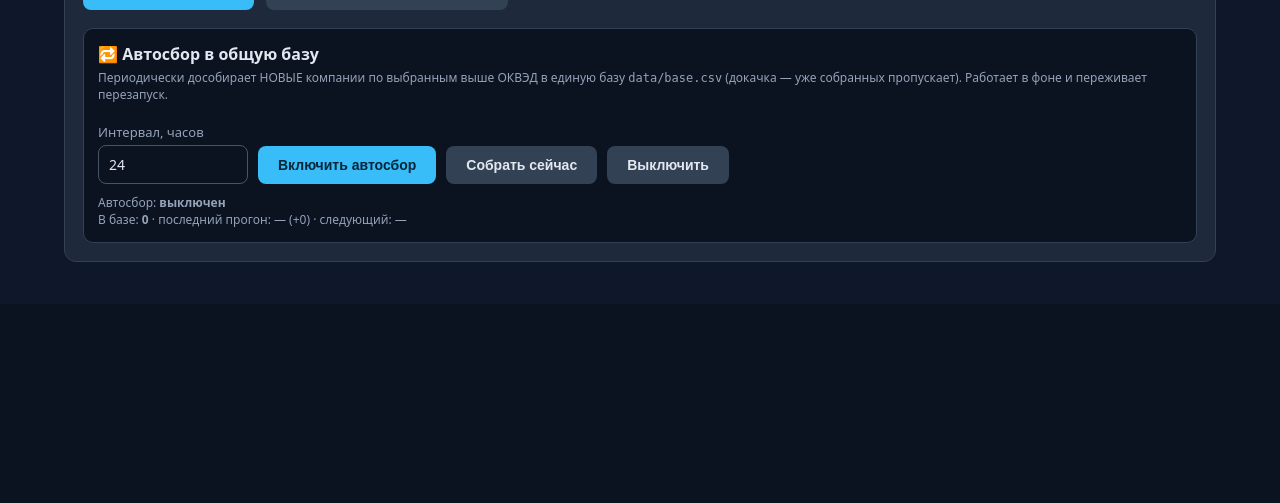
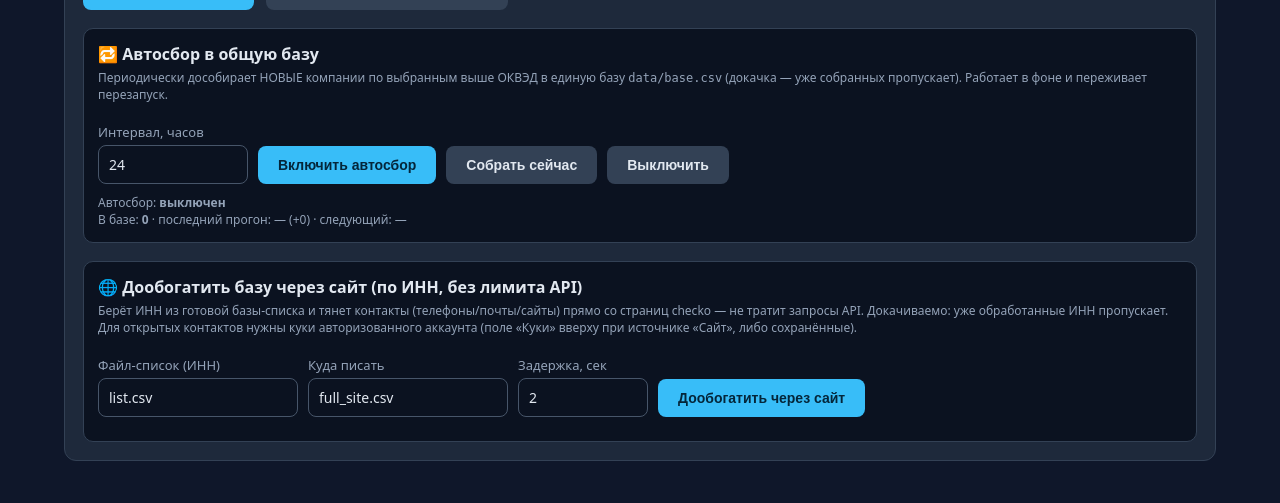
Before and after one commit to kirillrand4-alt/Parser2, a Flask app: page / in a window 1280 px wide. Shown: the part 1119-1622 px from the top of the page. Before the commit the page ends 1381 px from the top, so only its background shows below. Run offline with Flask 3, Linux system fonts and the light colour scheme; the visitor is signed in with stand-in values (Sample User, id 1).

Commit message:
Web: enrich base contacts via site (by INN) + live log window
- CheckoSiteClient.card_by_inn: fetch a company card from checko's site by
  INN (HTML), no API quota used.
- pipeline.iter_enrich_site: resumable, throttled, cookie-aware site
  enrichment over an INN list; stops on repeated blocks.
- webapp: /enrich-site route + worker reading INNs from the list CSV, writing
  a resumable output CSV/XLSX.
- webapp: per-job stderr tee streams the run log to a neat, auto-scrolling
  log window in the UI (shown for every job).

Co-Authored-By: Claude Opus 4.8 <noreply@anthropic.com>
Claude-Session: https://claude.ai/code/session_01GrocdrGugg2KX166ZX7v4r

```diff
--- a/webapp/app.py
+++ b/webapp/app.py
@@ -37,7 +37,7 @@ from werkzeug.middleware.proxy_fix import ProxyFix
 
 from metalparser.export import CsvAppender, write_excel_from_csv, read_existing_keys
 from metalparser.okved import OKVED_SETS, OKVED_SET_LABELS, DEFAULT_SET, OKVED_TREE
-from metalparser.pipeline import PipelineConfig, iter_run, count_companies
+from metalparser.pipeline import PipelineConfig, iter_run, count_companies, iter_enrich_site
 
 app = Flask(__name__)
 # Работа за обратным прокси (nginx) — корректные схемы/префиксы для поддомена/пути
@@ -106,6 +106,50 @@ def parse_okved_codes(form) -> list[str]:
 # Состояние задач в памяти (один процесс). job_id -> dict
 JOBS: dict[str, dict] = {}
 _LOCK = threading.Lock()
+
+
+class _TeeStderr:
+    """Дублирует stderr: пишет в реальный поток И в буфер лога той задачи,
+    в потоке которой идёт запись (чтобы показывать логи прогона в вебе)."""
+
+    def __init__(self, real):
+        self.real = real
+        self._bufs: dict[int, list] = {}   # thread ident -> список строк
+        self._lock = threading.Lock()
+
+    def register(self, buf):
+        with self._lock:
+            self._bufs[threading.get_ident()] = buf
+
+    def unregister(self):
+        with self._lock:
+            self._bufs.pop(threading.get_ident(), None)
+
+    def write(self, s):
+        try:
+            self.real.write(s)
+        except Exception:  # noqa: BLE001
+            pass
+        buf = self._bufs.get(threading.get_ident())
+        if buf is not None and s and s.strip():
+            with self._lock:
+                for line in s.rstrip("\n").split("\n"):
+                    if line.strip():
+                        buf.append(line)
+                if len(buf) > 600:            # ограничиваем размер
+                    del buf[:len(buf) - 600]
+
+    def flush(self):
+        try:
+            self.real.flush()
+        except Exception:  # noqa: BLE001
+            pass
+
+
+import sys as _sys  # noqa: E402
+if not isinstance(_sys.stderr, _TeeStderr):
+    _sys.stderr = _TeeStderr(_sys.stderr)
+_TEE = _sys.stderr
 
 # ---------- Автосбор в общую базу (data/base.csv), фоновый цикл ----------
 BASE_CSV = os.path.join(OUTPUT_DIR, "base.csv")
@@ -279,6 +323,8 @@ def logout():
 
 def _worker(job_id: str, config: PipelineConfig):
     job = JOBS[job_id]
+    job.setdefault("log", [])
+    _TEE.register(job["log"])
     csv_path = os.path.join(OUTPUT_DIR, f"{job_id}.csv")
     xlsx_path = os.path.join(OUTPUT_DIR, f"{job_id}.xlsx")
     appender = CsvAppender(csv_path)   # потоковая запись — результат не теряется
@@ -314,6 +360,105 @@ def _worker(job_id: str, config: PipelineConfig):
                 job["xlsx"] = xlsx_path
             job["status"] = "error"
             job["error"] = f"{type(exc).__name__}: {exc}"
+    finally:
+        _TEE.unregister()
+
+
+def _read_inns_from_csv(path: str) -> list[str]:
+    """ИНН из CSV-базы (столбец «ИНН»), с сохранением порядка и без дублей."""
+    import csv as _csv
+    out, seen = [], set()
+    if not os.path.exists(path):
+        return out
+    with open(path, encoding="utf-8-sig", newline="") as fh:
+        for row in _csv.DictReader(fh, delimiter=";"):
+            v = (row.get("ИНН") or row.get("inn") or "").strip()
+            if v and v not in seen:
+                seen.add(v)
+                out.append(v)
+    return out
+
+
+def _enrich_site_worker(job_id: str, config: PipelineConfig, input_csv: str, output_csv: str):
+    """Фоновое дообогащение по ИНН ЧЕРЕЗ САЙТ (HTML). Докачиваемо: пропускает
+    уже обогащённые в output_csv."""
+    job = JOBS[job_id]
+    job.setdefault("log", [])
+    _TEE.register(job["log"])
+    xlsx_path = os.path.splitext(output_csv)[0] + ".xlsx"
+    inns = _read_inns_from_csv(input_csv)
+    skip = read_existing_keys(output_csv)
+    with _LOCK:
+        job["total"] = len(inns)
+        job["skip"] = len(skip)
+    appender = CsvAppender(output_csv)
+    try:
+        def on_progress(done):
+            with _LOCK:
+                job["scanned"] = done
+
+        for c in iter_enrich_site(config, inns, on_progress=on_progress, skip=skip):
+            appender.write(c)
+            with _LOCK:
+                job["found"] += 1
+                if len(job["rows"]) < 500:
+                    job["rows"].append(c.to_row())
+        appender.close()
+        write_excel_from_csv(output_csv, xlsx_path)
+        with _LOCK:
+            job["csv"] = output_csv
+            job["xlsx"] = xlsx_path
+            job["status"] = "done"
+            job["finished"] = time.time()
+    except Exception as exc:  # noqa: BLE001
+        appender.close()
+        try:
+            write_excel_from_csv(output_csv, xlsx_path)
+        except Exception:  # noqa: BLE001
+            pass
+        with _LOCK:
+            if os.path.exists(output_csv) and os.path.getsize(output_csv) > 0:
+                job["csv"] = output_csv
+                job["xlsx"] = xlsx_path
+            job["status"] = "error"
+            job["error"] = f"{type(exc).__name__}: {exc}"
+    finally:
+        _TEE.unregister()
+
+
+@app.route("/enrich-site", methods=["POST"])
+@login_required
+def enrich_site():
+    """Дообогащение готовой базы контактами ЧЕРЕЗ САЙТ checko (по ИНН, без API-лимита)."""
+    f = request.form
+    input_csv = (f.get("input_csv") or "").strip() or os.path.join(OUTPUT_DIR, "list.csv")
+    if not os.path.isabs(input_csv):
+        input_csv = os.path.join(OUTPUT_DIR, os.path.basename(input_csv))
+    if not os.path.exists(input_csv):
+        return jsonify({"error": f"Нет файла-базы: {input_csv}. Укажите имя CSV со столбцом ИНН."}), 400
+    inns = _read_inns_from_csv(input_csv)
+    if not inns:
+        return jsonify({"error": f"В {input_csv} не найдено ИНН (нужен столбец «ИНН»)."}), 400
+
+    output_csv = (f.get("output_csv") or "").strip() or "full_site.csv"
+    output_csv = os.path.join(OUTPUT_DIR, os.path.basename(output_csv))
+    cookie = resolve_cookie(f.get("cookie"))
+    config = PipelineConfig(
+        source="site", cookie=cookie,
+        only_active=f.get("only_active", "on") == "on",
+        user_agent=load_saved().get("ua") or os.environ.get("CHECKO_UA"),
+        delay=float(f.get("delay", "2.0") or 2.0),
+        limit=int(f.get("limit", "0") or 0),
+        proxy=(f.get("proxy") or "").strip() or load_saved().get("proxy") or os.environ.get("CHECKO_PROXY"),
+    )
+    job_id = uuid.uuid4().hex[:12]
+    JOBS[job_id] = {
+        "status": "running", "found": 0, "scanned": 0, "rows": [],
+        "error": "", "started": time.time(), "total": len(inns),
+    }
+    threading.Thread(target=_enrich_site_worker,
+                     args=(job_id, config, input_csv, output_csv), daemon=True).start()
+    return jsonify({"job_id": job_id, "total": len(inns)})
 
 
 @app.route("/")
@@ -481,8 +626,10 @@ def status(job_id: str):
             "status": job["status"],
             "found": job["found"],
             "scanned": job["scanned"],
+            "total": job.get("total", 0),
             "error": job.get("error", ""),
             "rows": job["rows"][:500],  # в таблицу — первые 500
+            "log": job.get("log", [])[-300:],   # последние строки лога
             "has_files": bool(job.get("csv")),
         })
 
--- a/webapp/templates/index.html
+++ b/webapp/templates/index.html
@@ -60,6 +60,12 @@
     .grps { padding:2px 0 8px 40px; display:grid; gap:2px 18px;
       grid-template-columns:repeat(auto-fill, minmax(330px, 1fr)); }
     .grp { display:flex; align-items:center; gap:8px; padding:2px 0; }
+    /* лог прогона */
+    pre#log { margin:0; max-height:280px; overflow:auto; background:#05080f;
+      border:1px solid #1e293b; border-radius:8px; padding:10px 12px;
+      font-family:ui-monospace,SFMono-Regular,Menlo,Consolas,monospace;
+      font-size:12px; line-height:1.5; color:#b6c2d4; white-space:pre-wrap;
+      word-break:break-word; }
   </style>
 </head>
 <body>
@@ -211,6 +217,30 @@
         </div>
         <div id="autostatus" class="muted" style="margin-top:10px;"></div>
       </div>
+
+      <div style="margin-top:18px; padding:14px; border:1px solid #334155; border-radius:10px; background:#0b1220;">
+        <b>🌐 Дообогатить базу через сайт (по ИНН, без лимита API)</b>
+        <div class="muted" style="margin:4px 0 10px;">Берёт ИНН из готовой базы-списка и тянет контакты
+          (телефоны/почты/сайты) прямо со страниц checko — не тратит запросы API. Докачиваемо:
+          уже обработанные ИНН пропускает. Для открытых контактов нужны куки авторизованного аккаунта
+          (поле «Куки» вверху при источнике «Сайт», либо сохранённые).</div>
+        <div style="display:flex; gap:10px; align-items:end; flex-wrap:wrap;">
+          <div style="width:200px;">
+            <label>Файл-список (ИНН)</label>
+            <input name="input_csv" id="input_csv" value="list.csv" placeholder="list.csv">
+          </div>
+          <div style="width:200px;">
+            <label>Куда писать</label>
+            <input name="output_csv" id="output_csv" value="full_site.csv" placeholder="full_site.csv">
+          </div>
+          <div style="width:130px;">
+            <label>Задержка, сек</label>
+            <input type="number" name="delay" value="2" step="0.5" min="0.5">
+          </div>
+          <button type="button" id="enrichsitebtn">Дообогатить через сайт</button>
+        </div>
+        <div id="enrichsitestatus" class="muted" style="margin-top:10px;"></div>
+      </div>
     </form>
   </div>
 
@@ -226,6 +256,15 @@
       <span class="muted">(в таблице — первые 500 строк, в файлах — все)</span>
     </div>
     <div class="err" id="err"></div>
+    <div style="margin-bottom:12px;">
+      <div style="display:flex; justify-content:space-between; align-items:center; margin-bottom:4px;">
+        <b class="muted">Лог прогона</b>
+        <label class="muted" style="font-weight:normal; font-size:12px;">
+          <input type="checkbox" id="logautoscroll" checked style="vertical-align:middle;"> автопрокрутка
+        </label>
+      </div>
+      <pre id="log">—</pre>
+    </div>
     <div class="tablewrap">
       <table>
         <thead><tr>
@@ -391,6 +430,26 @@ form.addEventListener('submit', async (e) => {
   poll(data.job_id);
 });
 
+// Дообогащение через сайт (по ИНН)
+document.getElementById('enrichsitebtn').addEventListener('click', async () => {
+  const btn = document.getElementById('enrichsitebtn');
+  const st = document.getElementById('enrichsitestatus');
+  btn.disabled = true; st.textContent = 'Запускаю…';
+  document.getElementById('resultcard').style.display = 'block';
+  document.getElementById('rows').innerHTML = '';
+  document.getElementById('err').textContent = '';
+  document.getElementById('downloads').style.display = 'none';
+  document.getElementById('log').textContent = '—';
+  try {
+    const resp = await fetch(BASE + '/enrich-site', { method: 'POST', body: new FormData(form) });
+    const data = await resp.json();
+    if (!resp.ok) { st.textContent = data.error || 'Ошибка'; btn.disabled = false; return; }
+    st.textContent = 'Идёт дообогащение через сайт: ИНН в очереди — ' + (data.total || 0);
+    poll(data.job_id);
+  } catch (e) { st.textContent = 'Ошибка: ' + e; }
+  btn.disabled = false;
+});
+
 function esc(s){ return (s||'').replace(/&/g,'&amp;').replace(/</g,'&lt;').replace(/>/g,'&gt;'); }
 
 function poll(jobId) {
@@ -401,7 +460,14 @@ function poll(jobId) {
     const s = await r.json();
     document.getElementById('st').textContent = s.status;
     document.getElementById('found').textContent = s.found;
-    document.getElementById('scanned').textContent = s.scanned;
+    document.getElementById('scanned').textContent = s.total ? (s.scanned + ' / ' + s.total) : s.scanned;
+
+    // лог прогона
+    const logEl = document.getElementById('log');
+    if (s.log && s.log.length) {
+      logEl.textContent = s.log.join('\n');
+      if (document.getElementById('logautoscroll').checked) logEl.scrollTop = logEl.scrollHeight;
+    }
 
     const tbody = document.getElementById('rows');
     tbody.innerHTML = s.rows.map(row => `<tr>
```
Also changed, not shown: metalparser/pipeline.py (+58 -0 lines), metalparser/site.py (+16 -0 lines).
